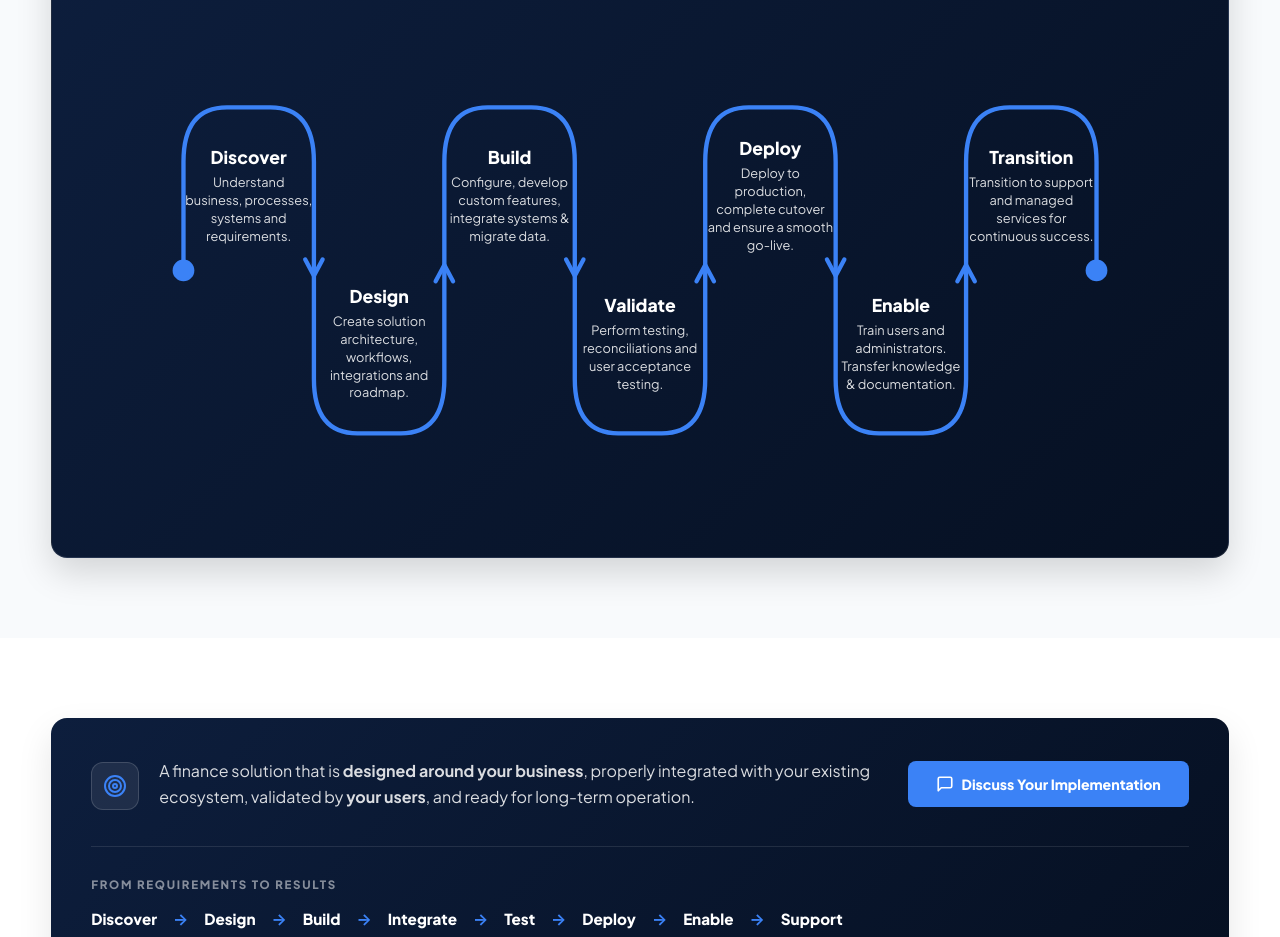
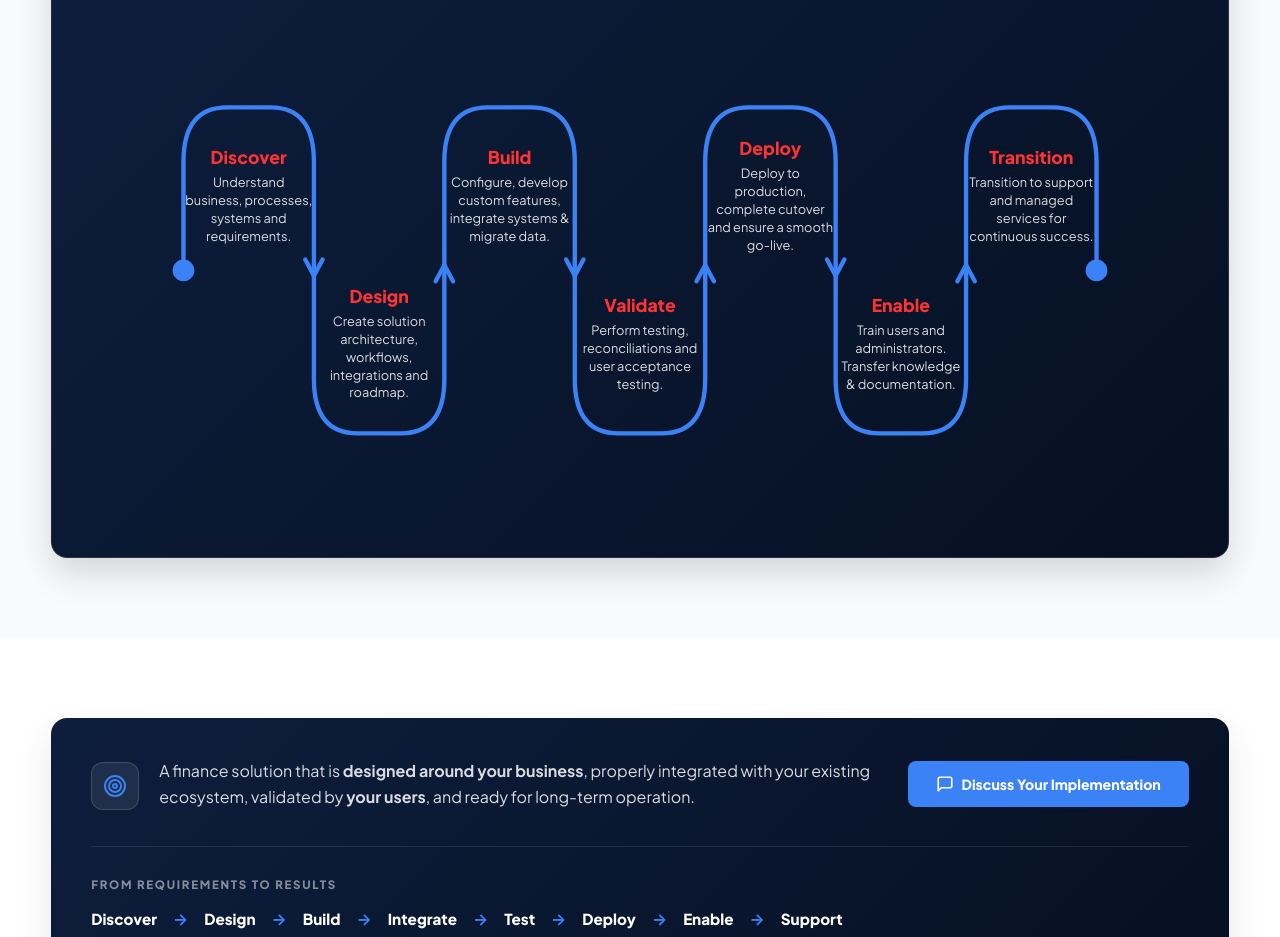
Before and after one commit to Harshit-1309/Gooner_tech, a React (Vite) app: page /services/implementation in a window 1280 px wide. Shown: the part 1020-1957 px from the top of the page. Built offline with nearby package versions, Linux system fonts and the light colour scheme; the HTML template or start-up script is replaced by a standard one.

Commit message:
Color implementation approach timeline titles red

```diff
--- a/src/refinements.css
+++ b/src/refinements.css
@@ -1426,3 +1426,11 @@ span.brand__name--technologies,
     grid-template-columns: 1.2fr 0.8fr 1.2fr 0.8fr !important;
   }
 }
+
+/* =========================================================
+   IMPLEMENTATION APPROACH TIMELINE STEPS RED TITLES
+   ========================================================= */
+.impl-serpentine__title,
+.impl-flow__title {
+  color: #ff3333 !important;
+}
```
Also changed, not shown: 1 other file (tests, documents, lock files or other folders).
